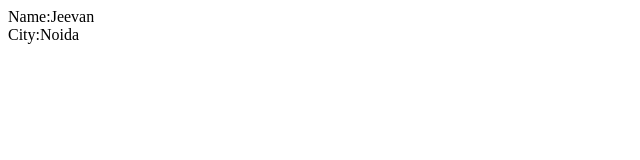
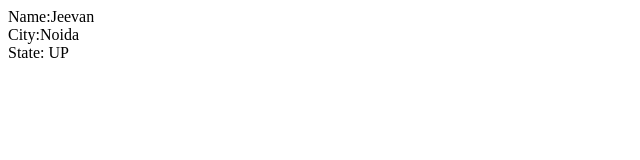
Before and after one commit to jeevansingh901/Github1, a plain HTML site: page index.html in a window 1280 px wide. Shown: the full height of the page, 0-640 px from the left. Drawn offline with Linux system fonts and the light colour scheme.

Commit message:
Adding State

```diff
--- a/index.html
+++ b/index.html
@@ -4,5 +4,6 @@
   <body>
     <div>Name:Jeevan</div>
     <div>City:Noida</div>
+    <div>State: UP</div>
   </body>
 </html>
```
